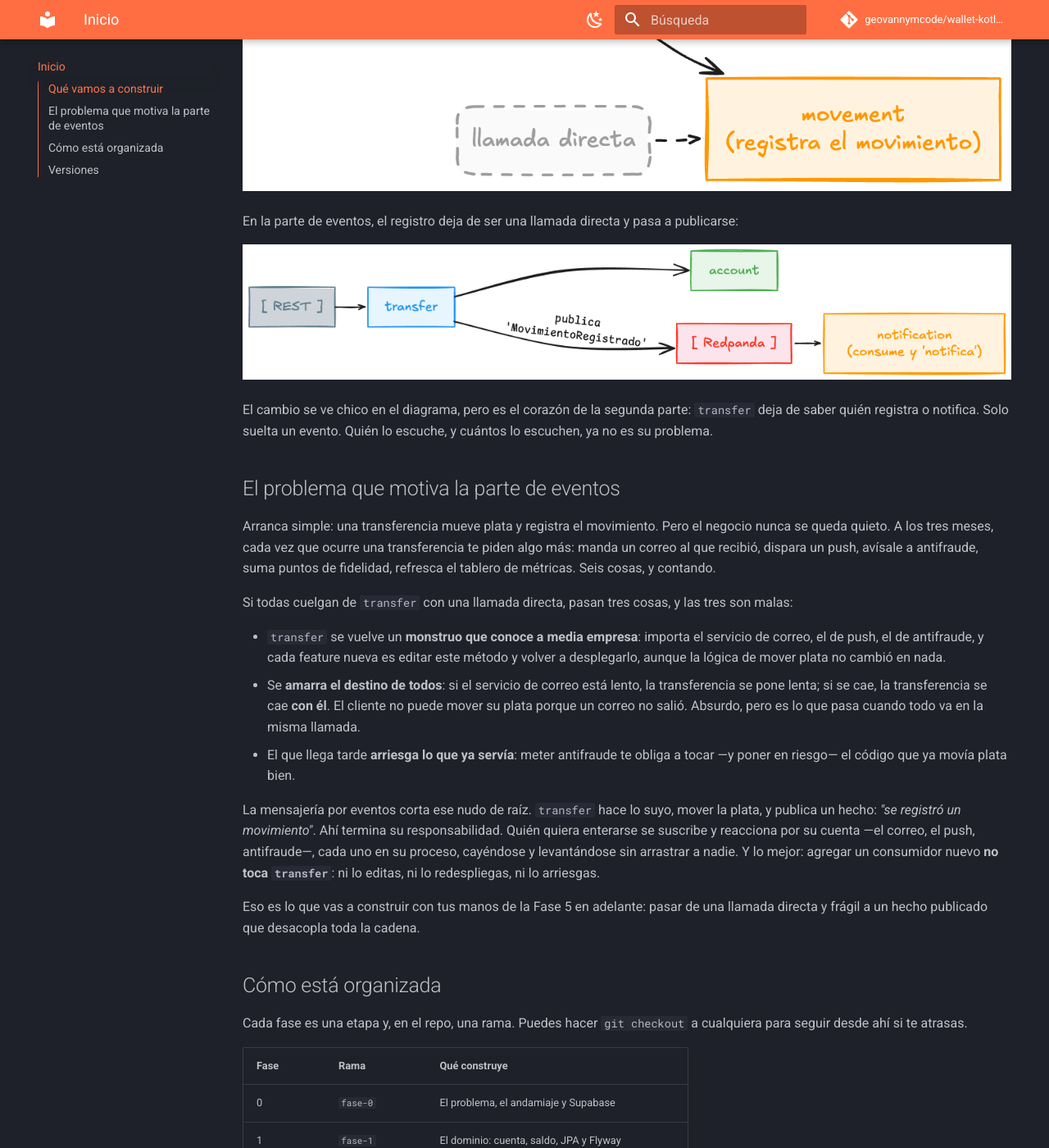
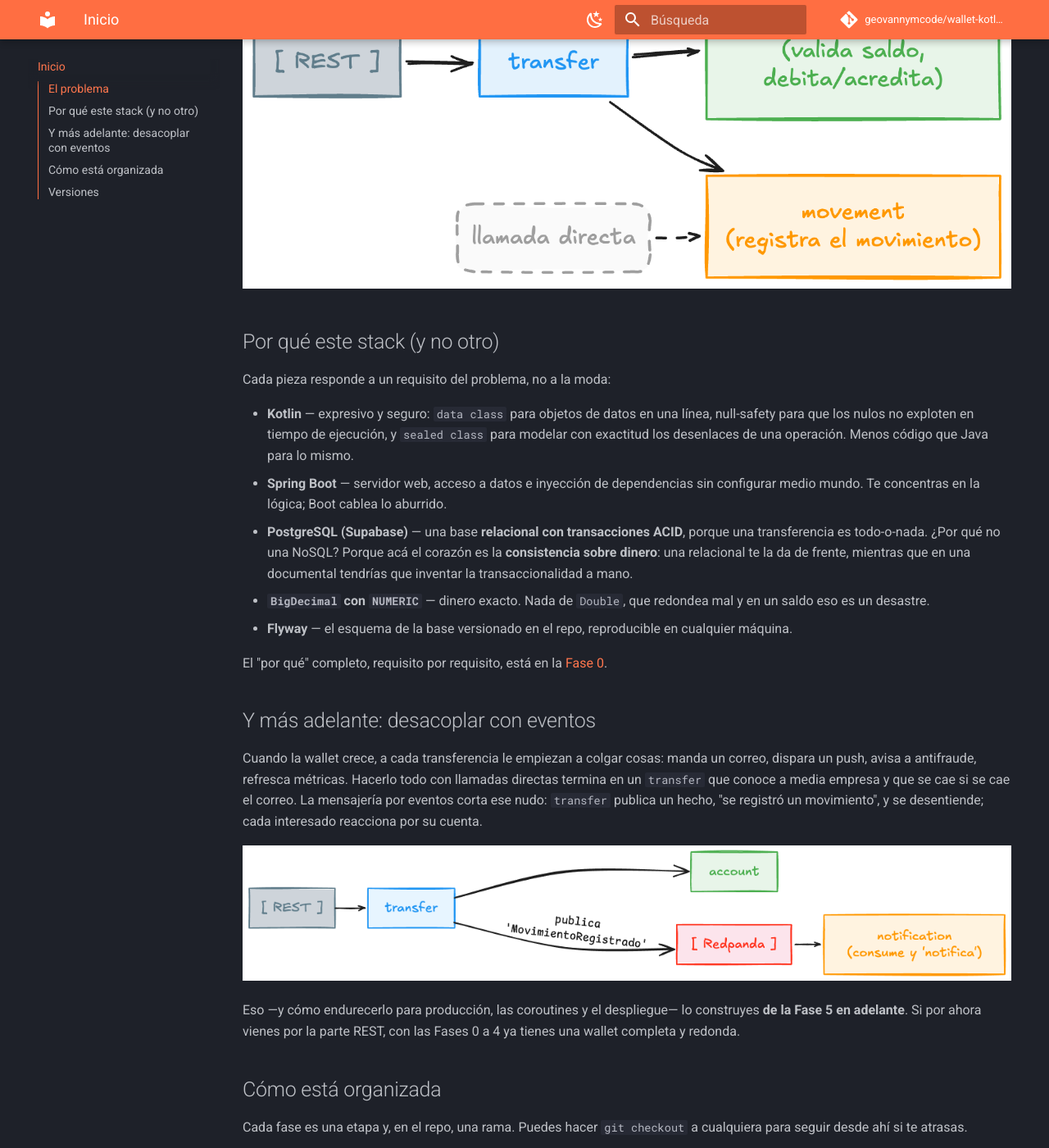
Before and after one commit to geovannymcode/wallet-kotlin-baqjug, an MkDocs documentation site: the page built from docs/index.md, in a window 1280 px wide and 1400 px high, scrolled down 1008 px. Shown: the whole window at 82% size. Built offline with MkDocs 1.6.1 and Material for MkDocs 9.7.7, drawn with Linux system fonts in a browser that asks for light colours; comment, search, counter and statistics services are not loaded; some of the changed text lies outside the part shown.

Commit message:
docs(index): enfocar el inicio en la parte 0-4 (problema, solución y por qué el stack); eventos como teaser

```diff
--- a/docs/index.md
+++ b/docs/index.md
@@ -1,43 +1,45 @@
 # Una wallet en Kotlin, de un endpoint REST a eventos
 
-Esta guía construye desde cero una billetera digital en Kotlin y Spring Boot. Empezamos con un endpoint REST que mueve plata entre dos cuentas contra una base Postgres, y terminamos con ese mismo movimiento viajando como un evento que otro servicio consume. Se puede seguir sola, de principio a fin.
+Esta guía construye desde cero una billetera digital en Kotlin y Spring Boot. El problema es engañosamente simple: mover plata de una cuenta a otra **sin perder ni duplicar un peso**, validando que haya saldo y dejando registro de cada movimiento. Suena trivial; no lo es. Lo resolvemos primero con un endpoint REST directo contra Postgres —esa es la base, y es donde ponemos el grueso del trabajo— y más adelante ese mismo movimiento viaja como un evento que otros servicios consumen. Se puede seguir sola, de principio a fin.
 
 Si nunca tocaste Kotlin, tranquilo: vamos explicando cada cosa del lenguaje la primera vez que aparece. Si vienes de Kotlin pero nunca hiciste Spring, igual: cada anotación y cada pieza de infraestructura se explica cuando entra en juego. No asumo que porque lees una cosa ya sabes la otra.
 
 !!! note "Esto no es un 'hola mundo'"
-    Aunque explicamos todo desde la base, lo que construimos tiene sustancia: dinero con `BigDecimal`, una transferencia transaccional que no puede dejar saldos rotos, y un desacople real por mensajería. Los conceptos difíciles no se esconden, se explican.
+    Aunque explicamos todo desde la base, lo que construimos tiene sustancia: dinero con `BigDecimal`, una transferencia transaccional que no puede dejar saldos rotos, y una arquitectura limpia organizada por features. Los conceptos difíciles no se esconden, se explican.
 
-## Qué vamos a construir
+## El problema
 
-Una wallet, **`wallet`**, con tres cosas que hace cualquier billetera:
+Una billetera tiene que hacer tres cosas, y las tres bien:
 
-- Consultar el saldo de una cuenta.
-- Transferir plata de una cuenta a otra, validando que haya saldo.
-- Dejar registrado cada movimiento.
+- **Consultar el saldo** de una cuenta.
+- **Transferir plata** de una cuenta a otra, rechazando la operación si no hay fondos.
+- **Registrar cada movimiento**, para que nada quede sin rastro.
 
-A vista de pájaro, la wallet es simple: unos clientes entran por HTTP a una aplicación, y esa aplicación lee y escribe en una base Postgres. La arquitectura la ves en detalle en la [Fase 0](fase-00-arranque.md); acá basta la idea. Toda la magia pasa dentro de esa aplicación, y adentro, el registro de cada movimiento arranca de la forma más simple posible: una llamada directa dentro del mismo proceso.
+Lo delicado no es el "qué", es el "cómo". Una transferencia no puede quedar a medias —la cuenta de origen debitada y la de destino sin acreditar—, y el dinero no admite errores de redondeo. Todo lo que construimos de la Fase 0 a la 4 gira alrededor de resolver eso bien: una wallet que mueve plata de verdad, por REST, contra una base real.
+
+A vista de pájaro es simple: unos clientes entran por HTTP a una aplicación, y esa aplicación lee y escribe en una base Postgres. La forma completa la ves en la [Fase 0](fase-00-arranque.md).
 
 ![Resumen del flujo síncrono: la petición REST entra a transfer, que valida y mueve el saldo en account, y registra el movimiento en movement con una llamada directa dentro del mismo proceso](img/Img_9.png)
 
-En la parte de eventos, el registro deja de ser una llamada directa y pasa a publicarse:
+## Por qué este stack (y no otro)
+
+Cada pieza responde a un requisito del problema, no a la moda:
+
+- **Kotlin** — expresivo y seguro: `data class` para objetos de datos en una línea, null-safety para que los nulos no exploten en tiempo de ejecución, y `sealed class` para modelar con exactitud los desenlaces de una operación. Menos código que Java para lo mismo.
+- **Spring Boot** — servidor web, acceso a datos e inyección de dependencias sin configurar medio mundo. Te concentras en la lógica; Boot cablea lo aburrido.
+- **PostgreSQL (Supabase)** — una base **relacional con transacciones ACID**, porque una transferencia es todo-o-nada. ¿Por qué no una NoSQL? Porque acá el corazón es la **consistencia sobre dinero**: una relacional te la da de frente, mientras que en una documental tendrías que inventar la transaccionalidad a mano.
+- **`BigDecimal` con `NUMERIC`** — dinero exacto. Nada de `Double`, que redondea mal y en un saldo eso es un desastre.
+- **Flyway** — el esquema de la base versionado en el repo, reproducible en cualquier máquina.
+
+El "por qué" completo, requisito por requisito, está en la [Fase 0](fase-00-arranque.md).
+
+## Y más adelante: desacoplar con eventos
+
+Cuando la wallet crece, a cada transferencia le empiezan a colgar cosas: manda un correo, dispara un push, avisa a antifraude, refresca métricas. Hacerlo todo con llamadas directas termina en un `transfer` que conoce a media empresa y que se cae si se cae el correo. La mensajería por eventos corta ese nudo: `transfer` publica un hecho, "se registró un movimiento", y se desentiende; cada interesado reacciona por su cuenta.
 
 ![Resumen del flujo por eventos: transfer mueve el saldo en account y publica el evento MovimientoRegistrado en Redpanda, que notification consume y notifica](img/Img_10.png)
 
-El cambio se ve chico en el diagrama, pero es el corazón de la segunda parte: `transfer` deja de saber quién registra o notifica. Solo suelta un evento. Quién lo escuche, y cuántos lo escuchen, ya no es su problema.
-
-## El problema que motiva la parte de eventos
-
-Arranca simple: una transferencia mueve plata y registra el movimiento. Pero el negocio nunca se queda quieto. A los tres meses, cada vez que ocurre una transferencia te piden algo más: manda un correo al que recibió, dispara un push, avísale a antifraude, suma puntos de fidelidad, refresca el tablero de métricas. Seis cosas, y contando.
-
-Si todas cuelgan de `transfer` con una llamada directa, pasan tres cosas, y las tres son malas:
-
-- `transfer` se vuelve un **monstruo que conoce a media empresa**: importa el servicio de correo, el de push, el de antifraude, y cada feature nueva es editar este método y volver a desplegarlo, aunque la lógica de mover plata no cambió en nada.
-- Se **amarra el destino de todos**: si el servicio de correo está lento, la transferencia se pone lenta; si se cae, la transferencia se cae **con él**. El cliente no puede mover su plata porque un correo no salió. Absurdo, pero es lo que pasa cuando todo va en la misma llamada.
-- El que llega tarde **arriesga lo que ya servía**: meter antifraude te obliga a tocar —y poner en riesgo— el código que ya movía plata bien.
-
-La mensajería por eventos corta ese nudo de raíz. `transfer` hace lo suyo, mover la plata, y publica un hecho: *"se registró un movimiento"*. Ahí termina su responsabilidad. Quién quiera enterarse se suscribe y reacciona por su cuenta —el correo, el push, antifraude—, cada uno en su proceso, cayéndose y levantándose sin arrastrar a nadie. Y lo mejor: agregar un consumidor nuevo **no toca `transfer`**: ni lo editas, ni lo redespliegas, ni lo arriesgas.
-
-Eso es lo que vas a construir con tus manos de la Fase 5 en adelante: pasar de una llamada directa y frágil a un hecho publicado que desacopla toda la cadena.
+Eso —y cómo endurecerlo para producción, las coroutines y el despliegue— lo construyes **de la Fase 5 en adelante**. Si por ahora vienes por la parte REST, con las Fases 0 a 4 ya tienes una wallet completa y redonda.
 
 ## Cómo está organizada
 
@@ -60,9 +62,6 @@ Cada fase es una etapa y, en el repo, una rama. Puedes hacer `git checkout` a cu
 !!! tip "Puedes entrar por cualquier fase"
     Cada rama deja el proyecto justo en el estado de esa fase. Si te perdiste en un paso, `git checkout fase-2` y sigues desde ahí sin quedarte atrás. Y si lo que te interesa es directamente la parte de eventos, `git checkout fase-4` te pone en la línea de salida con toda la base REST ya lista. La rama `main` es la versión final con eventos.
 
-!!! note "El corazón y las extensiones"
-    Las Fases 0 a 7 son el hilo principal: de un endpoint REST a eventos, con una wallet completa al final. La 8 es referencia (lo que falta para producción: outbox, idempotencia, DLQ), la 9 es un extra avanzado y opcional (coroutines), y la 10 lleva la app a la nube (Docker, integración continua y despliegue). Puedes parar en la 7 y ya tienes algo redondo, o seguir hasta donde quieras.
-
 ## Versiones
 
 Kotlin 2.3 · Spring Boot 4.1 · JDK 25 · Spring Data JPA · Flyway · Spring for Apache Kafka · Supabase (PostgreSQL 17) · Redpanda · Docker · GitHub Actions.
```
